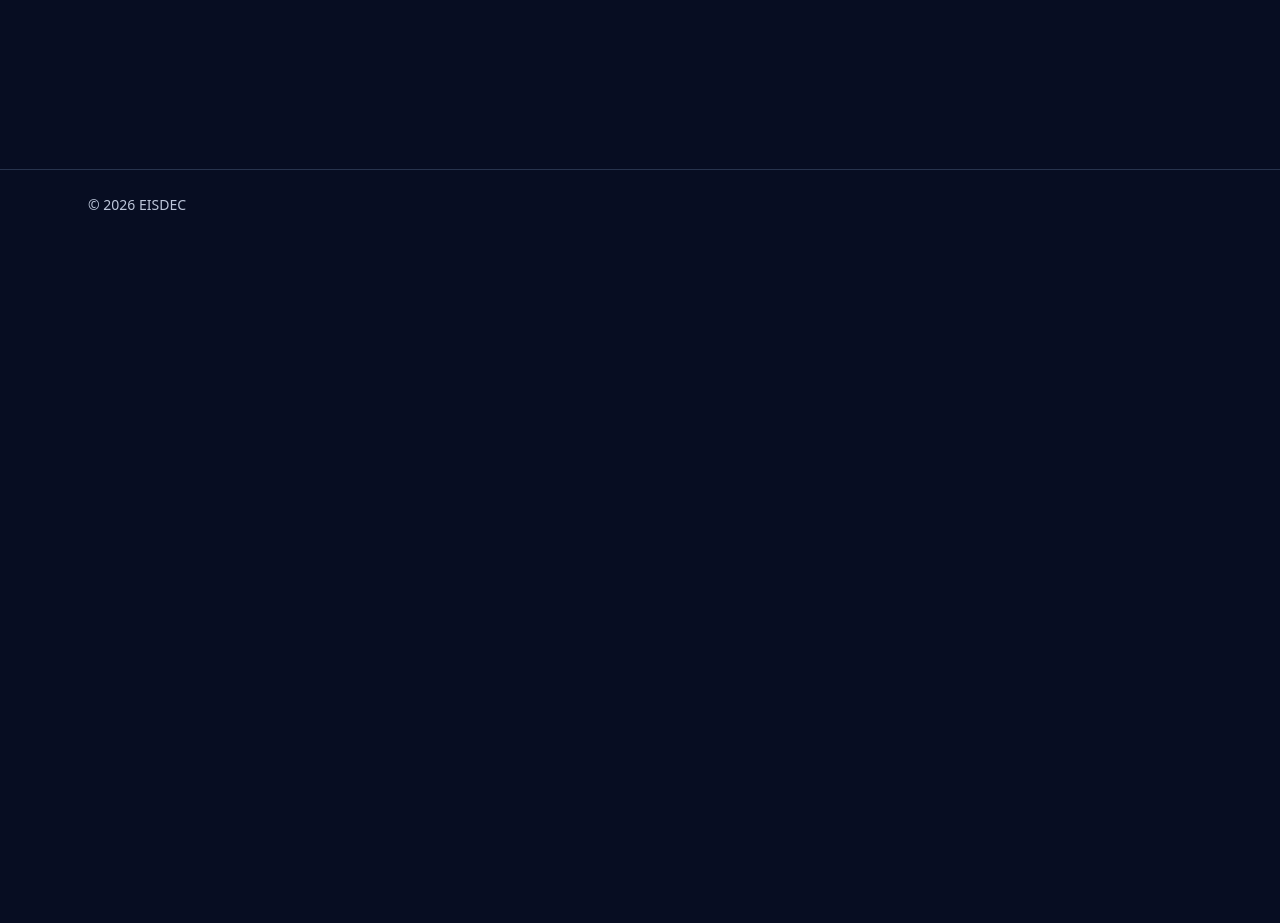
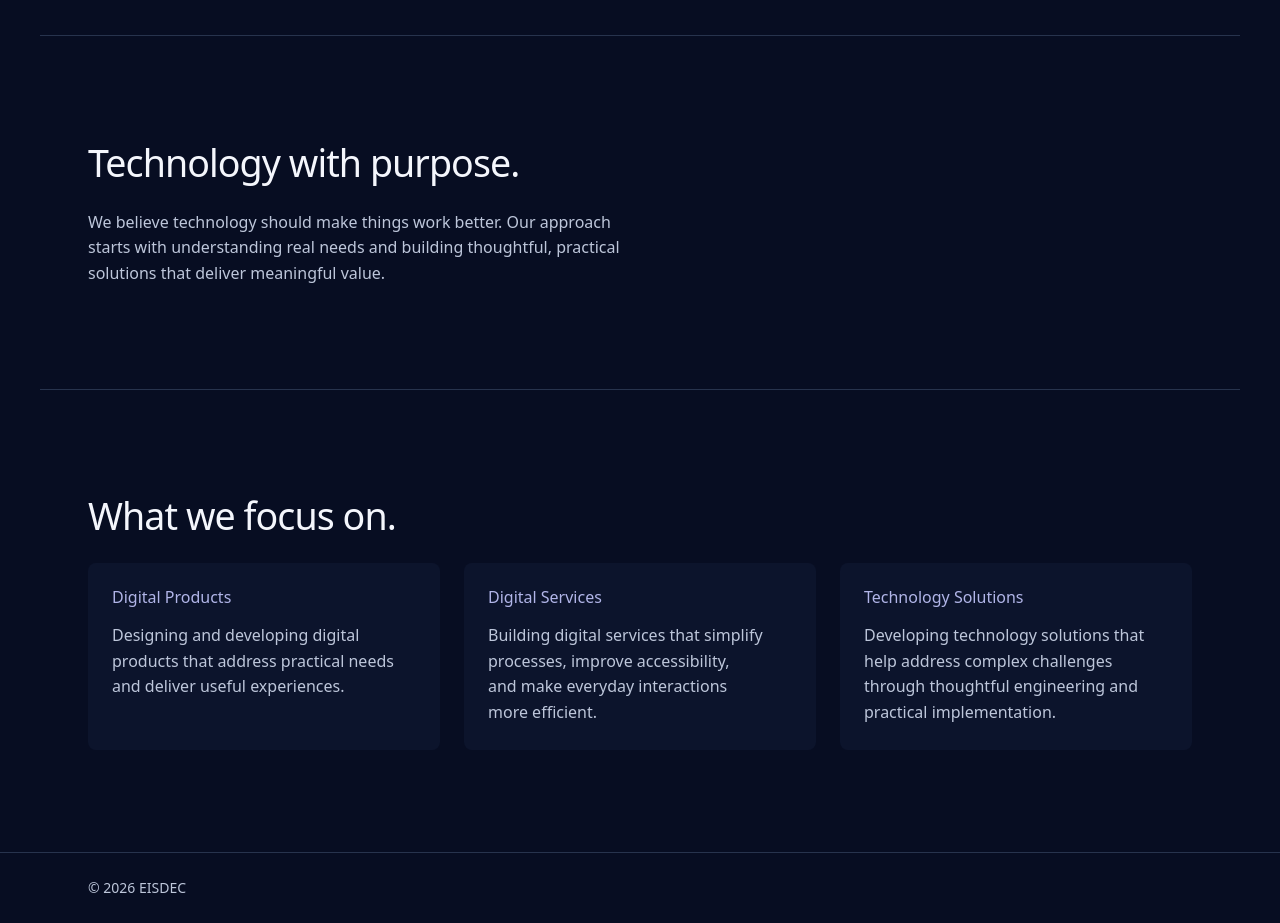
Before and after one commit to a08778/eisdec-website, a React (Vite) app: page / in a window 1280 px wide. Shown: the part 560-1483 px from the top of the page. Before the commit the page ends 800 px from the top, so only its background shows below. Built offline with nearby package versions, Linux system fonts and the light colour scheme.

Commit message:
feat: implement about and expertise sections

```diff
--- a/src/app/App.tsx
+++ b/src/app/App.tsx
@@ -1,6 +1,8 @@
 import Header from '../components/Header/Header';
 import Footer from '../components/Footer/Footer';
 import Hero from '../components/Hero/Hero';
+import About from '../components/About/About';
+import Expertise from '../components/Expertise/Expertise';
 import styles from './App.module.css';
 
 export default function App() {
@@ -12,6 +14,8 @@ export default function App() {
       <Header />
       <main id="main-content" className={styles.main} tabIndex={-1}>
         <Hero />
+        <About />
+        <Expertise />
       </main>
       <Footer />
     </div>
--- /dev/null
+++ b/src/components/About/About.module.css
@@ -0,0 +1,25 @@
+.about {
+  width: min(100%, var(--content-width));
+  margin-inline: auto;
+  padding: var(--section-space) var(--page-padding);
+  border-top: var(--border-width) solid var(--border-subtle);
+}
+
+.heading {
+  max-width: var(--heading-width);
+  margin: 0;
+  font-size: var(--font-size-heading);
+  font-weight: var(--weight-medium);
+  line-height: var(--line-height-heading);
+  letter-spacing: var(--tracking-heading);
+  text-wrap: balance;
+}
+
+.description {
+  max-width: 60ch;
+  margin: var(--space-large) 0 0;
+  color: var(--text-secondary);
+  font-size: var(--font-size-body);
+  line-height: var(--line-height-body);
+  text-wrap: pretty;
+}
--- /dev/null
+++ b/src/components/About/About.tsx
@@ -0,0 +1,20 @@
+import styles from './About.module.css';
+
+export default function About() {
+  return (
+    <section
+      id="about"
+      className={styles.about}
+      aria-labelledby="about-heading"
+    >
+      <h2 id="about-heading" className={styles.heading}>
+        Technology with purpose.
+      </h2>
+      <p className={styles.description}>
+        We believe technology should make things work better. Our approach
+        starts with understanding real needs and building thoughtful, practical
+        solutions that deliver meaningful value.
+      </p>
+    </section>
+  );
+}
--- /dev/null
+++ b/src/components/Expertise/Expertise.module.css
@@ -0,0 +1,47 @@
+.expertise {
+  width: min(100%, var(--content-width));
+  margin-inline: auto;
+  padding: var(--section-space) var(--page-padding);
+  border-top: var(--border-width) solid var(--border-subtle);
+}
+
+.heading {
+  margin: 0;
+  font-size: var(--font-size-heading);
+  font-weight: var(--weight-medium);
+  line-height: var(--line-height-heading);
+  letter-spacing: var(--tracking-heading);
+  text-wrap: balance;
+}
+
+.grid {
+  display: grid;
+  grid-template-columns: repeat(auto-fit, minmax(min(100%, 17rem), 1fr));
+  gap: var(--space-large);
+  margin: var(--space-large) 0 0;
+  padding: 0;
+  list-style: none;
+}
+
+.item {
+  min-width: 0;
+  padding: var(--space-large);
+  background: var(--background-secondary);
+  border-radius: var(--radius-medium);
+}
+
+.itemHeading {
+  margin: 0;
+  color: var(--accent-lavender);
+  font-size: var(--font-size-body);
+  font-weight: var(--weight-medium);
+  line-height: var(--line-height-heading);
+}
+
+.description {
+  margin: var(--space-medium) 0 0;
+  color: var(--text-secondary);
+  font-size: var(--font-size-body);
+  line-height: var(--line-height-body);
+  text-wrap: pretty;
+}
--- /dev/null
+++ b/src/components/Expertise/Expertise.tsx
@@ -0,0 +1,42 @@
+import styles from './Expertise.module.css';
+
+// Proposed website copy, kept together for editorial review.
+const expertiseAreas = [
+  {
+    title: 'Digital Products',
+    description:
+      'Designing and developing digital products that address practical needs and deliver useful experiences.',
+  },
+  {
+    title: 'Digital Services',
+    description:
+      'Building digital services that simplify processes, improve accessibility, and make everyday interactions more efficient.',
+  },
+  {
+    title: 'Technology Solutions',
+    description:
+      'Developing technology solutions that help address complex challenges through thoughtful engineering and practical implementation.',
+  },
+] as const;
+
+export default function Expertise() {
+  return (
+    <section
+      id="expertise"
+      className={styles.expertise}
+      aria-labelledby="expertise-heading"
+    >
+      <h2 id="expertise-heading" className={styles.heading}>
+        What we focus on.
+      </h2>
+      <ul className={styles.grid}>
+        {expertiseAreas.map((area) => (
+          <li key={area.title} className={styles.item}>
+            <h3 className={styles.itemHeading}>{area.title}</h3>
+            <p className={styles.description}>{area.description}</p>
+          </li>
+        ))}
+      </ul>
+    </section>
+  );
+}
```
Also changed, not shown: 1 other file (tests, documents, lock files or other folders).
